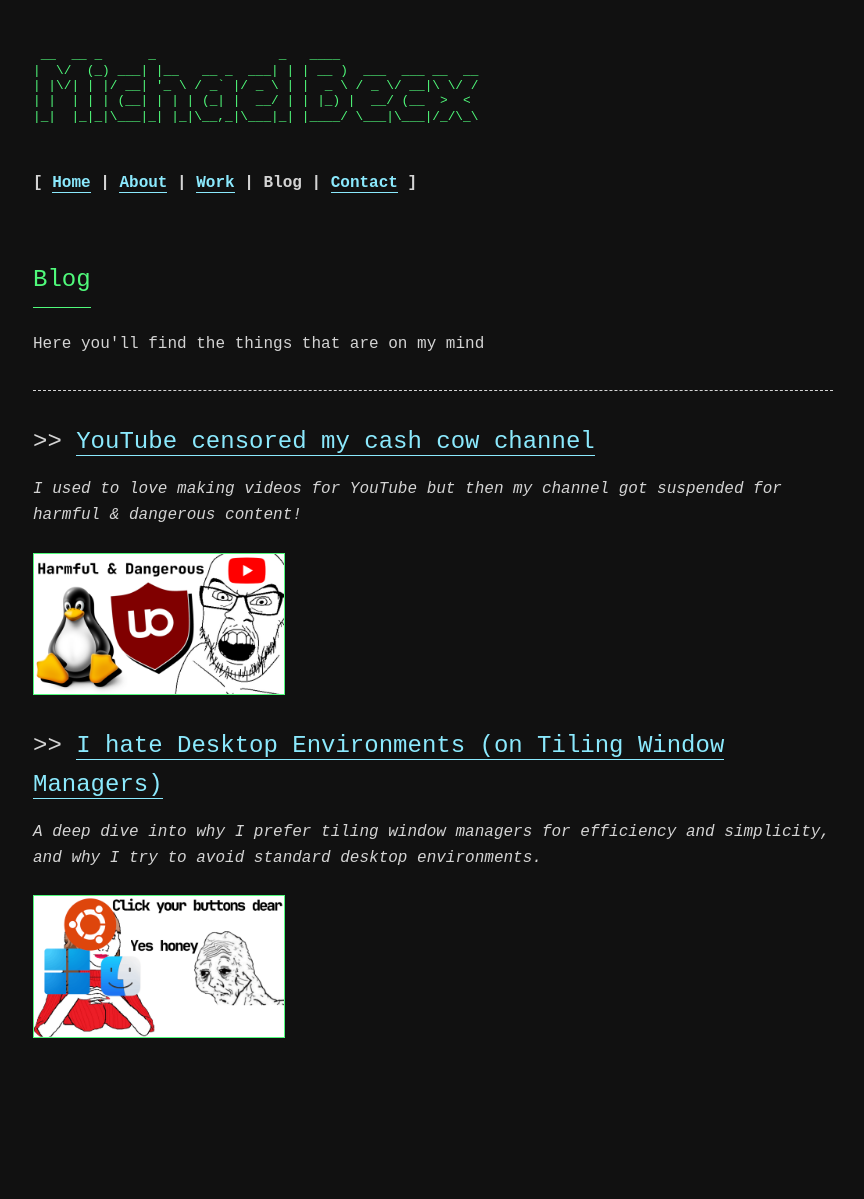
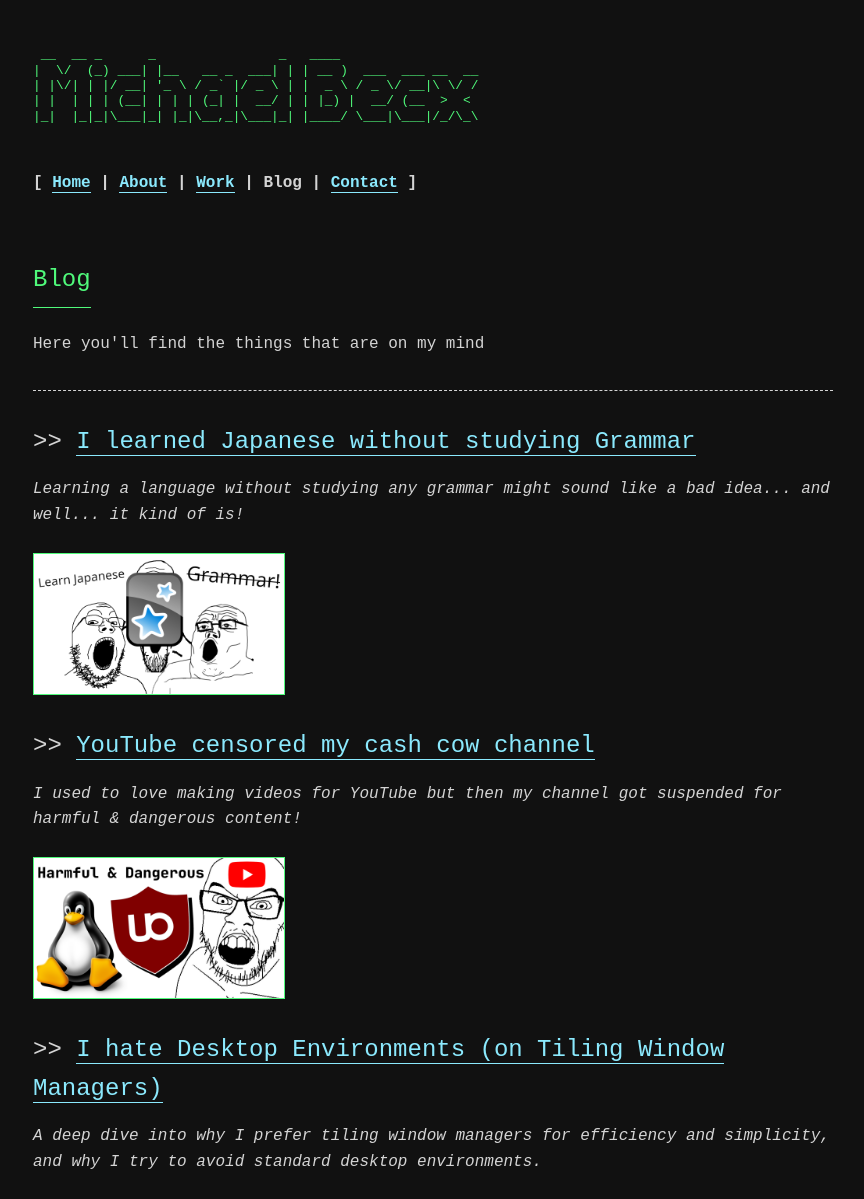
Before and after one commit to MicBex/michaelbecx, a plain HTML site: page blog.html in a window 1280 px wide. Shown: the top 1199 px of the page, without its empty margins (207-1071 px from the left). Before the commit the page ends 1070 px from the top, so only its background shows below. Drawn offline with Linux system fonts and the light colour scheme.

Commit message:
Add new blog post on learning Japanese
Added a new blog post about learning Japanese without studying grammar.

```diff
--- a/blog.html
+++ b/blog.html
@@ -29,6 +29,12 @@
         <hr>
 
         <div class="blog-post-entry">
+            <h2><a href="posts/post3-japanese.html">I learned Japanese without studying Grammar</a></h2>
+            <p><em>Learning a language without studying any grammar might sound like a bad idea... and well... it kind of is!</em></p>
+            <img src="japanese.png" alt="Learn Japanese without studying grammar" class="profile-pic">
+        </div>
+
+        <div class="blog-post-entry">
             <h2><a href="posts/post2-youtube.html">YouTube censored my cash cow channel</a></h2>
             <p><em>I used to love making videos for YouTube but then my channel got suspended for harmful & dangerous content!</em></p>
             <img src="youtube.png" alt="Harmful & Dangerous Content!" class="profile-pic">
```
